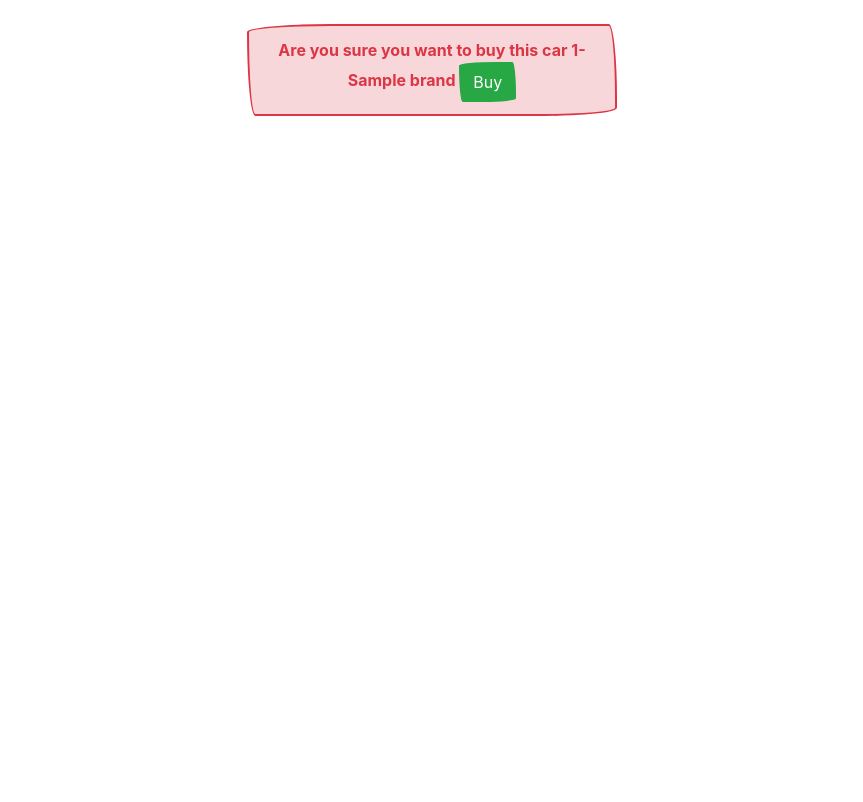
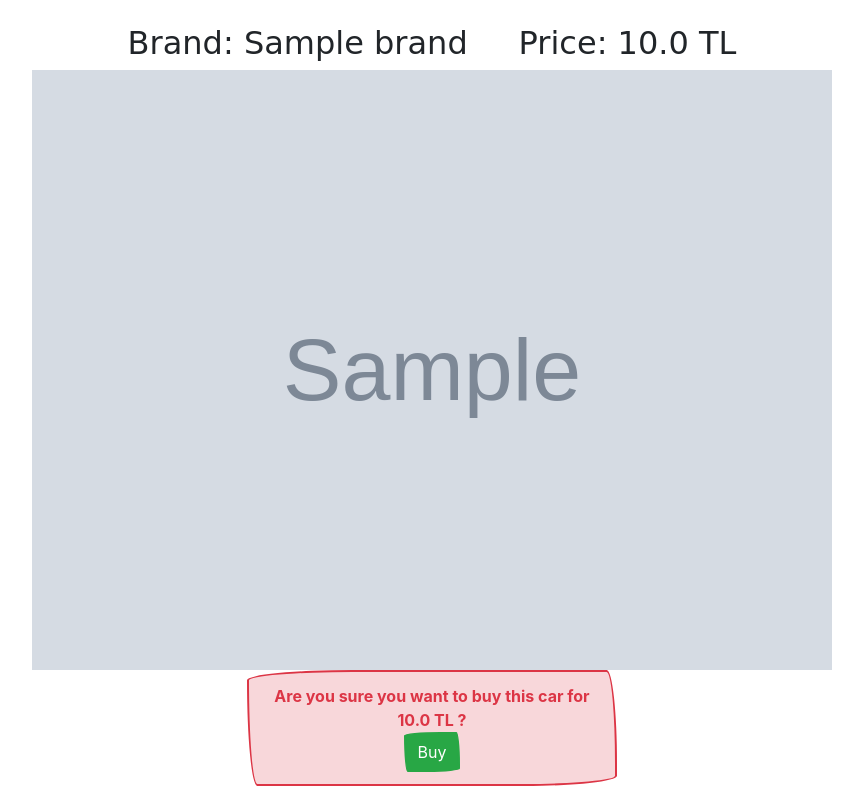
Before and after one commit to zahidkizmaz/VehicleShop, a Django app: page /vehicle/1/delete/ in a window 1280 px wide. Shown: the part 60-862 px from the top of the page, without its empty margins (208-1071 px from the left). Before the commit the page ends 176 px from the top, so only its background shows below. Run offline with Django 3.2, Linux system fonts and the light colour scheme; a user stored in the database is signed in; tables that the repository leaves empty hold one stand-in row (values such as "Sample post"); grey boxes marked "Sample" are stand-in pictures; some libraries are stand-ins or nearby versions; some web fonts are replaced.

Commit message:
delete_vehicle.html page is looking better now.. :)

```diff
--- a/shop/templates/shop/delete_vehicle.html
+++ b/shop/templates/shop/delete_vehicle.html
@@ -2,10 +2,23 @@
 {% load bootstrap3%}
 {% block body %}
 <center>
-<div class="alert alert-dismissible alert-danger col-lg-4">
+
 	<form action="" method="post">
 	{% csrf_token %}
- Are you sure you want to buy this car {{ vehicle }}
+	<h2>
+	Brand:	{{vehicle.brand }}
+	&nbsp;
+	&nbsp;
+	Price:	{{vehicle.price }} TL
+	</h2>
+
+	<img src="{{ vehicle.photo.url }}" width="800" height="600">
+	<br>
+
+	<div class="alert alert-dismissible alert-danger col-lg-4">
+
+		Are you sure you want to buy this car for {{vehicle.price}} TL ?
+		<br>
 	<input type="submit" class="btn btn-success" value="Buy"/>
 	</form>
 </div>
```
